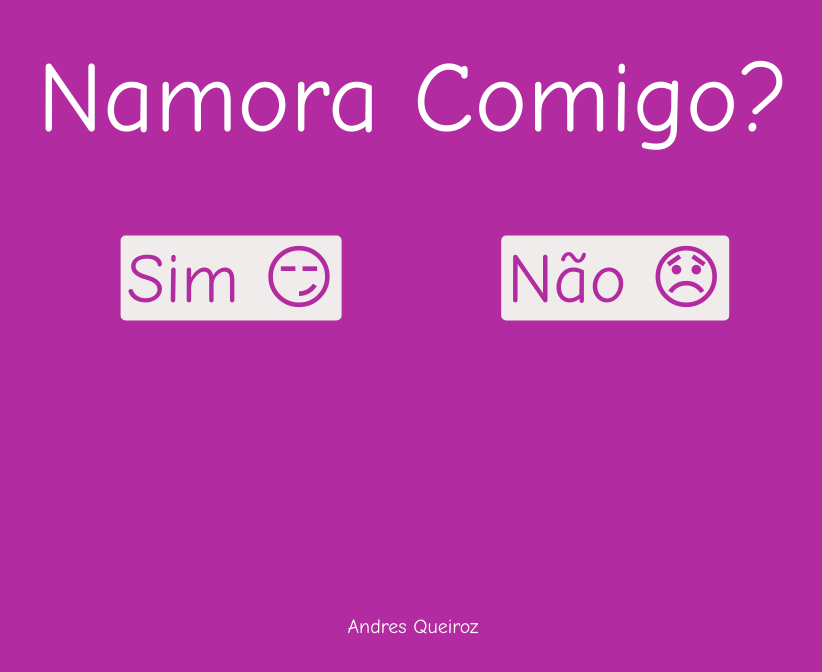
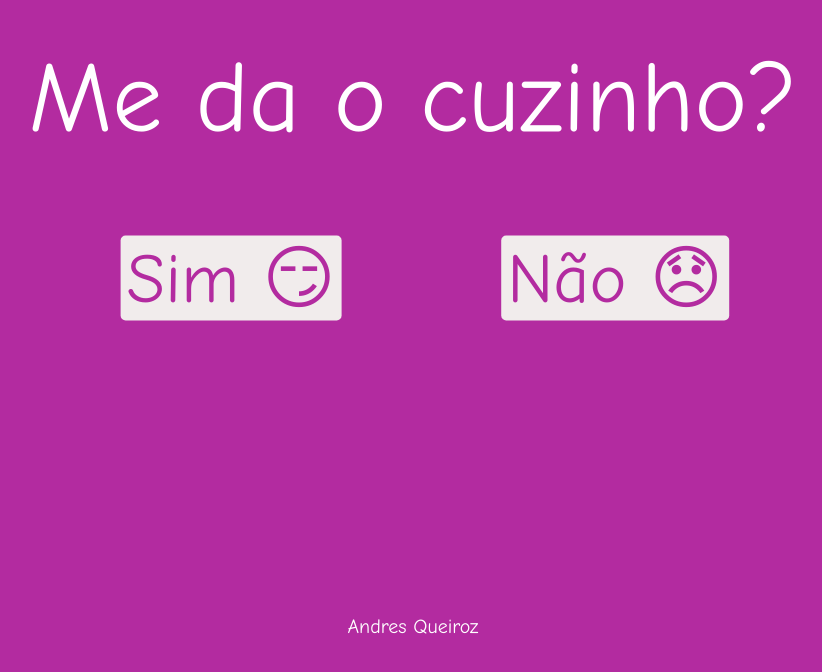
Before and after one commit to Andres-Queiroz/Pedido-de-namoro, a plain HTML site: page index.html in a window 1280 px wide. Shown: the part 122-794 px from the top of the page, without its empty margins (227-1049 px from the left). Drawn offline with Linux system fonts and the light colour scheme; a web font is replaced by a local one.

Commit message:
Update index.html

```diff
--- a/index.html
+++ b/index.html
@@ -85,7 +85,7 @@
 </head>
 
 <body>
-    <div id="question">Namora Comigo?<div>
+    <div id="question">Me da o cuzinho?<div>
             <div id="options">
                 <div id="noContainer">
                     <button id="no" class="button">Não &#x1F61E;</button>
```
